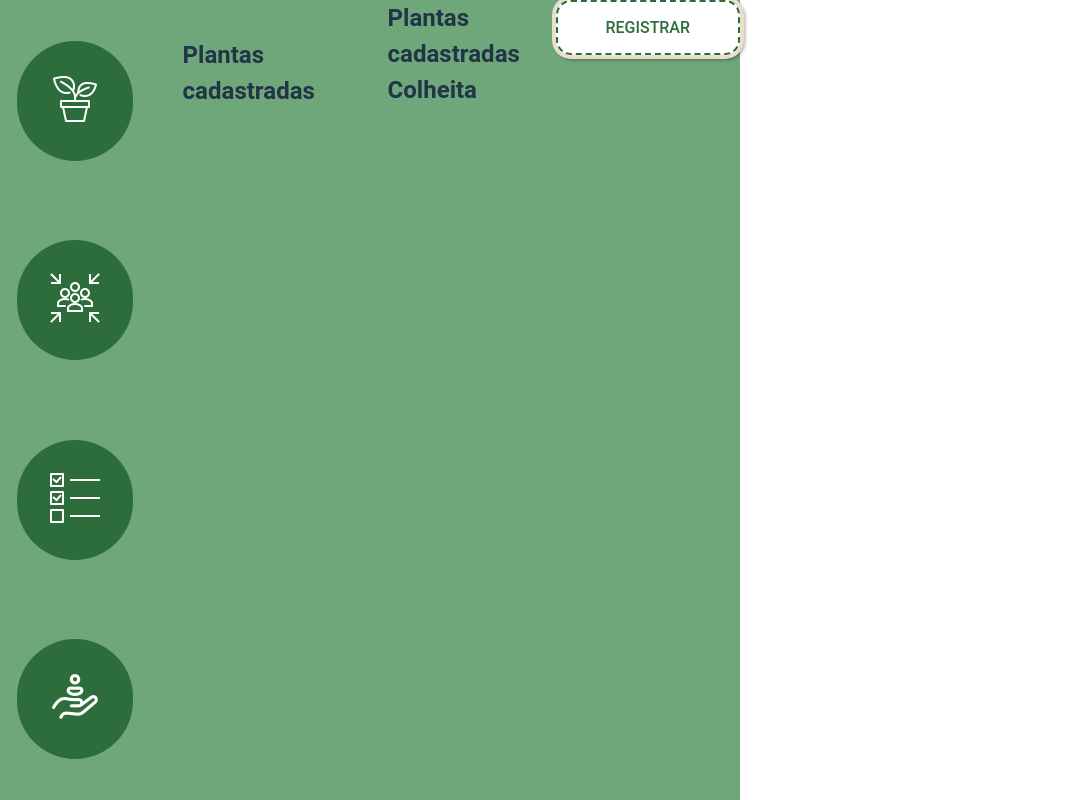
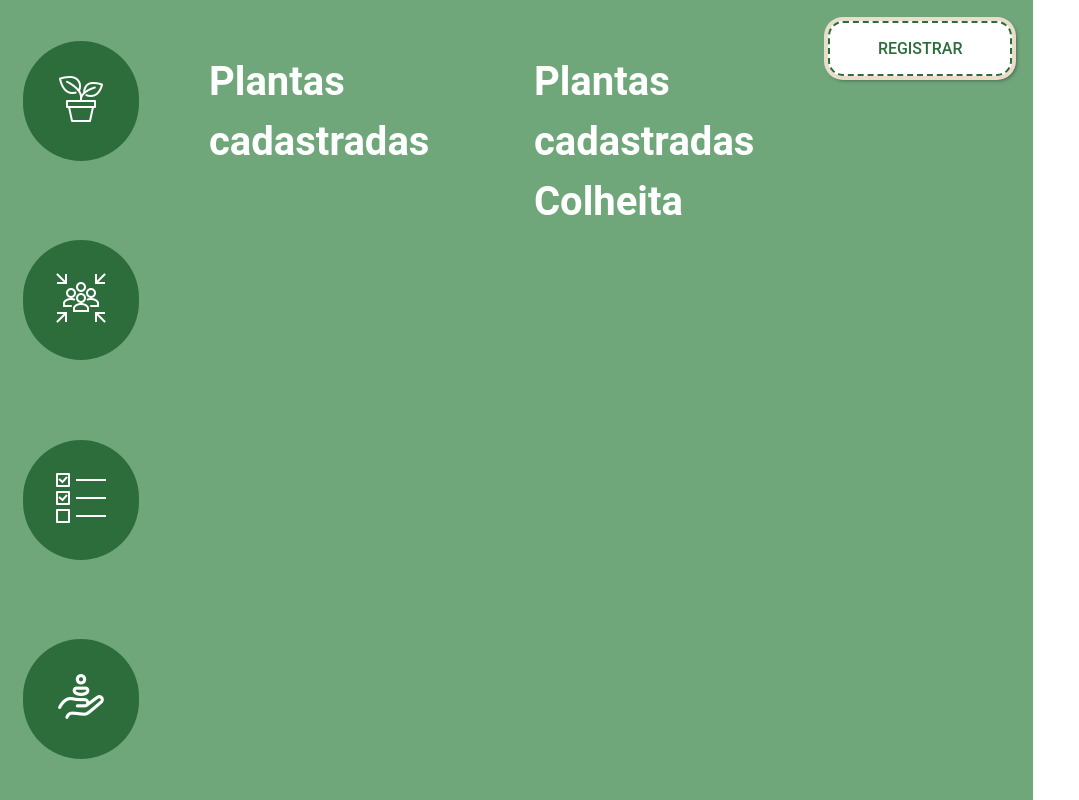
Before and after one commit to Uriasmanu/horta-facil, a React (Vite) app: page /inicio in a window 1280 px wide. Shown: the whole page, without its empty margins (0-1079 px from the left). Built offline with nearby package versions, Linux system fonts and the light colour scheme.

Commit message:
posicionando

```diff
--- a/src/assets/Pages/Inicio/Inicio.jsx
+++ b/src/assets/Pages/Inicio/Inicio.jsx
@@ -13,16 +13,18 @@
             <div className="contain-sidebarMobile">
                 <SideBarMobile />
             </div>
-            <div className="plantas">
+            <div className="secao plantas">
                 <h2>Plantas cadastradas</h2>
             </div>
-            <div className="agenda">
+            <div className="secao agenda">
                 <div>
                     <h2>Plantas cadastradas</h2>
                 </div>
                 <h2>Colheita</h2>
             </div>
-            <BotaoRegistrar/>
+            <div className="registrar">
+                <BotaoRegistrar />
+            </div>
         </div>
     )
 }
--- a/src/assets/Pages/Inicio/_Inicio.scss
+++ b/src/assets/Pages/Inicio/_Inicio.scss
@@ -5,7 +5,16 @@
     background: #6FA77B;
     justify-content: space-between;
 
-    .plantas{
+    .secao{
         padding: 5%;
+
+        h2{
+            font-size: 2.5rem;
+            color: #fff;
+        }
+    }
+
+    .registrar{
+        margin: 2%;
     }
 }
```
